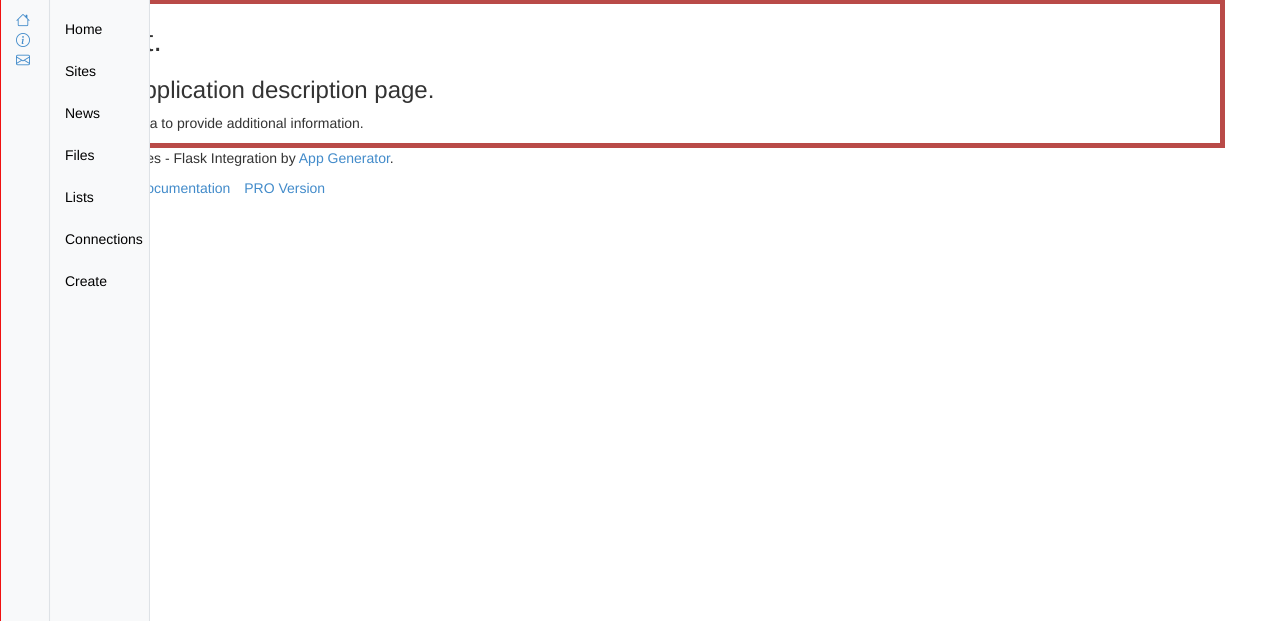
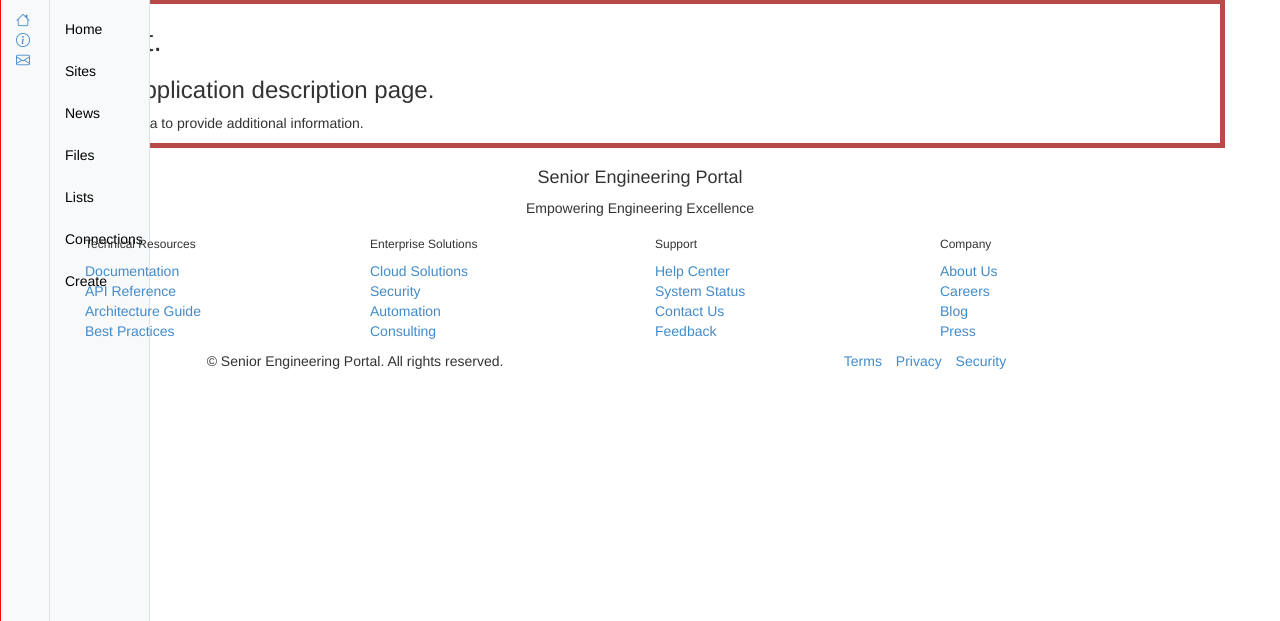
Before and after one commit to ophelialabs/sp-setup-, a Flask app: page /about in a window 1280 px wide. Shown: the part 51-672 px from the top of the page. Run offline with Flask 3, Linux system fonts and the light colour scheme; some libraries are stand-ins or nearby versions.

Commit message:
update footer

```diff
--- a/FlaskJinjaPy/templates/partials/footer.html
+++ b/FlaskJinjaPy/templates/partials/footer.html
@@ -1,17 +1,81 @@
-<footer>
-      <div class="row">
-        <div class="col my-1">
-          <p class="m-0">
-            &copy; CodedThemes - Flask Integration by <a href="https://app-generator.dev/">App Generator</a>.
-            </p>
+    <footer>
+        <!-- Main Footer Content -->
+        <div class="container py-5">
+            <div class="row mb-4 justify-content-center">
+                <div class="col-12 text-center mb-4">
+                    <h2 class="h4 text-white mb-0">Senior Engineering Portal</h2>
+                    <p class="text-white-50 mb-0">Empowering Engineering Excellence</p>
+                </div>
+            </div>
+
+            <div class="row g-4">
+                <!-- Technical Resources -->
+                <div class="col-6 col-md-3">
+                    <h6 class="text-white mb-3">Technical Resources</h6>
+                    <ul class="list-unstyled mb-0">
+                        <li class="mb-2"><a href="pages/docs/documentation.html" class="text-white-50 text-decoration-none hover-white">Documentation</a></li>
+                        <li class="mb-2"><a href="pages/docs/api-reference.html" class="text-white-50 text-decoration-none hover-white">API Reference</a></li>
+                        <li class="mb-2"><a href="pages/docs/architecture.html" class="text-white-50 text-decoration-none hover-white">Architecture Guide</a></li>
+                        <li><a href="pages/docs/best-practices.html" class="text-white-50 text-decoration-none hover-white">Best Practices</a></li>
+                    </ul>
+                </div>
+
+                <!-- Enterprise Solutions -->
+                <div class="col-6 col-md-3">
+                    <h6 class="text-white mb-3">Enterprise Solutions</h6>
+                    <ul class="list-unstyled mb-0">
+                        <li class="mb-2"><a href="../pages/solutions/cloud-solutions.html" class="text-white-50 text-decoration-none hover-white">Cloud Solutions</a></li>
+                        <li class="mb-2"><a href="../pages/solutions/security.html" class="text-white-50 text-decoration-none hover-white">Security</a></li>
+                        <li class="mb-2"><a href="../pages/solutions/automation.html" class="text-white-50 text-decoration-none hover-white">Automation</a></li>
+                        <li><a href="../pages/solutions/consulting.html" class="text-white-50 text-decoration-none hover-white">Consulting</a></li>
+                    </ul>
+                </div>
+
+                <!-- Support -->
+                <div class="col-6 col-md-3">
+                    <h6 class="text-white mb-3">Support</h6>
+                    <ul class="list-unstyled mb-0">
+                        <li class="mb-2"><a href="../pages/support/help-center.html" class="text-white-50 text-decoration-none hover-white">Help Center</a></li>
+                        <li class="mb-2"><a href="../pages/support/status.html" class="text-white-50 text-decoration-none hover-white">System Status</a></li>
+                        <li class="mb-2"><a href="../pages/support/contact.html" class="text-white-50 text-decoration-none hover-white">Contact Us</a></li>
+                        <li><a href="../pages/support/feedback.html" class="text-white-50 text-decoration-none hover-white">Feedback</a></li>
+                    </ul>
+                </div>
+
+                <!-- Company -->
+                <div class="col-6 col-md-3">
+                    <h6 class="text-white mb-3">Company</h6>
+                    <ul class="list-unstyled mb-0">
+                        <li class="mb-2"><a href="../pages/company/about.html" class="text-white-50 text-decoration-none hover-white">About Us</a></li>
+                        <li class="mb-2"><a href="../pages/company/careers.html" class="text-white-50 text-decoration-none hover-white">Careers</a></li>
+                        <li class="mb-2"><a href="../pages/company/blog.html" class="text-white-50 text-decoration-none hover-white">Blog</a></li>
+                        <li><a href="../pages/company/press.html" class="text-white-50 text-decoration-none hover-white">Press</a></li>
+                    </ul>
+                </div>
+            </div>
         </div>
-        <div class="col-auto my-1">
-          <ul class="list-inline footer-link mb-0">
-            <li class="list-inline-item"><a href="https://app-generator.dev/product/datta-able/flask/">Download</a></li>
-            <li class="list-inline-item"><a href="https://app-generator.dev/docs/products/flask/datta-able/index.html">Documentation</a></li>
-            <li class="list-inline-item"><a href="https://app-generator.dev/product/datta-able-pro/flask/">PRO Version</a></li>
-          </ul>
+
+        <!-- Sub Footer -->
+        <div class="border-top border-white border-opacity-10">
+            <div class="container py-4">
+                <div class="row align-items-center">
+                    <div class="col-md-6 text-center text-md-start">
+                        <p class="text-white-50 mb-0">&copy; <span id="year"></span> Senior Engineering Portal. All rights reserved.</p>
+                    </div>
+                    <div class="col-md-6 mt-3 mt-md-0">
+                        <ul class="list-inline text-center text-md-end mb-0">
+                            <li class="list-inline-item">
+                                <a href="../pages/legal/terms.html" class="text-white-50 text-decoration-none hover-white me-3">Terms</a>
+                            </li>
+                            <li class="list-inline-item">
+                                <a href="../pages/legal/privacy.html" class="text-white-50 text-decoration-none hover-white me-3">Privacy</a>
+                            </li>
+                            <li class="list-inline-item">
+                                <a href="../pages/legal/security.html" class="text-white-50 text-decoration-none hover-white">Security</a>
+                            </li>
+                        </ul>
+                    </div>
+                </div>
+            </div>
         </div>
-      </div>
-    </div>
-</footer>
+    </footer>
```
